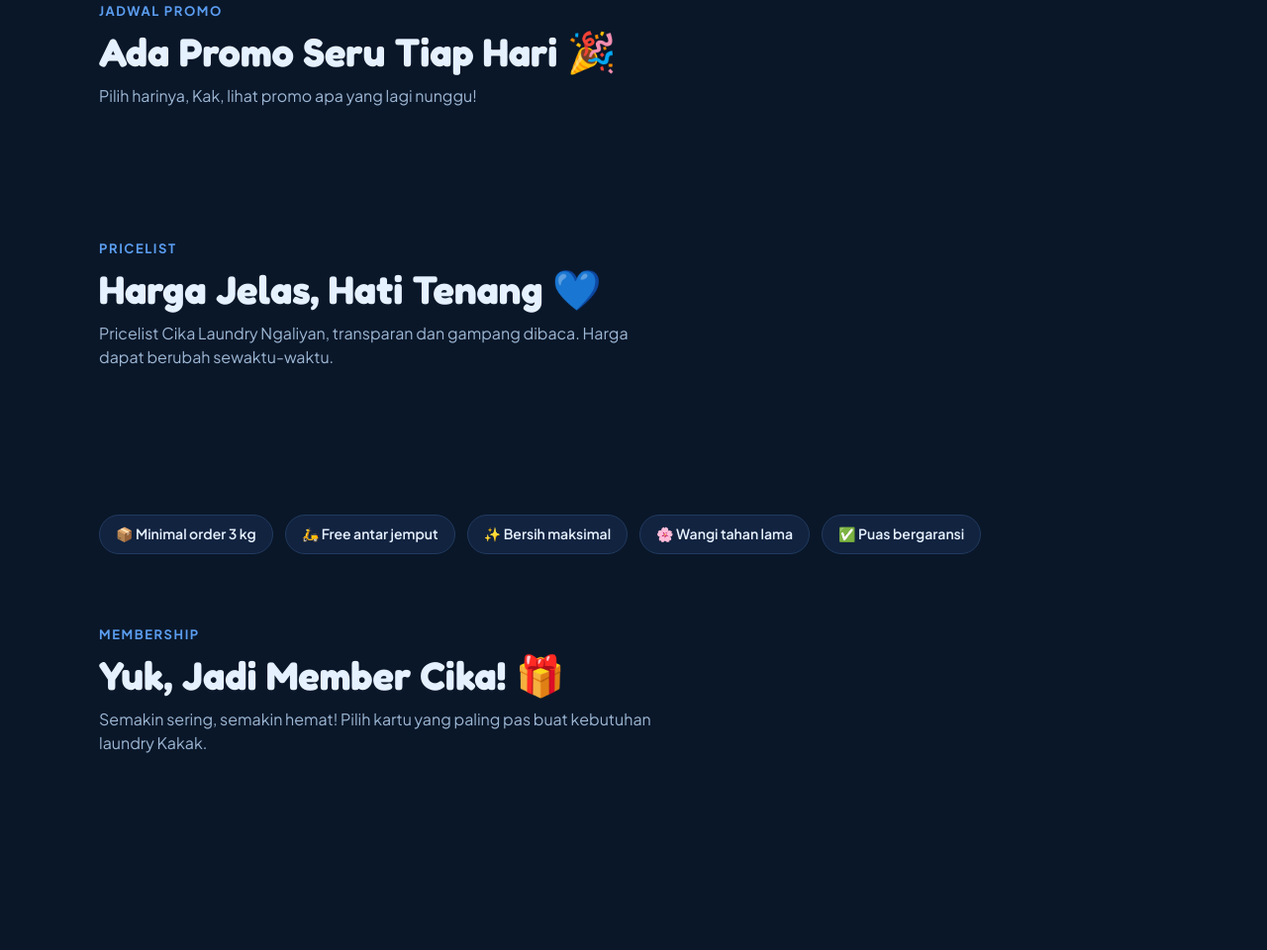
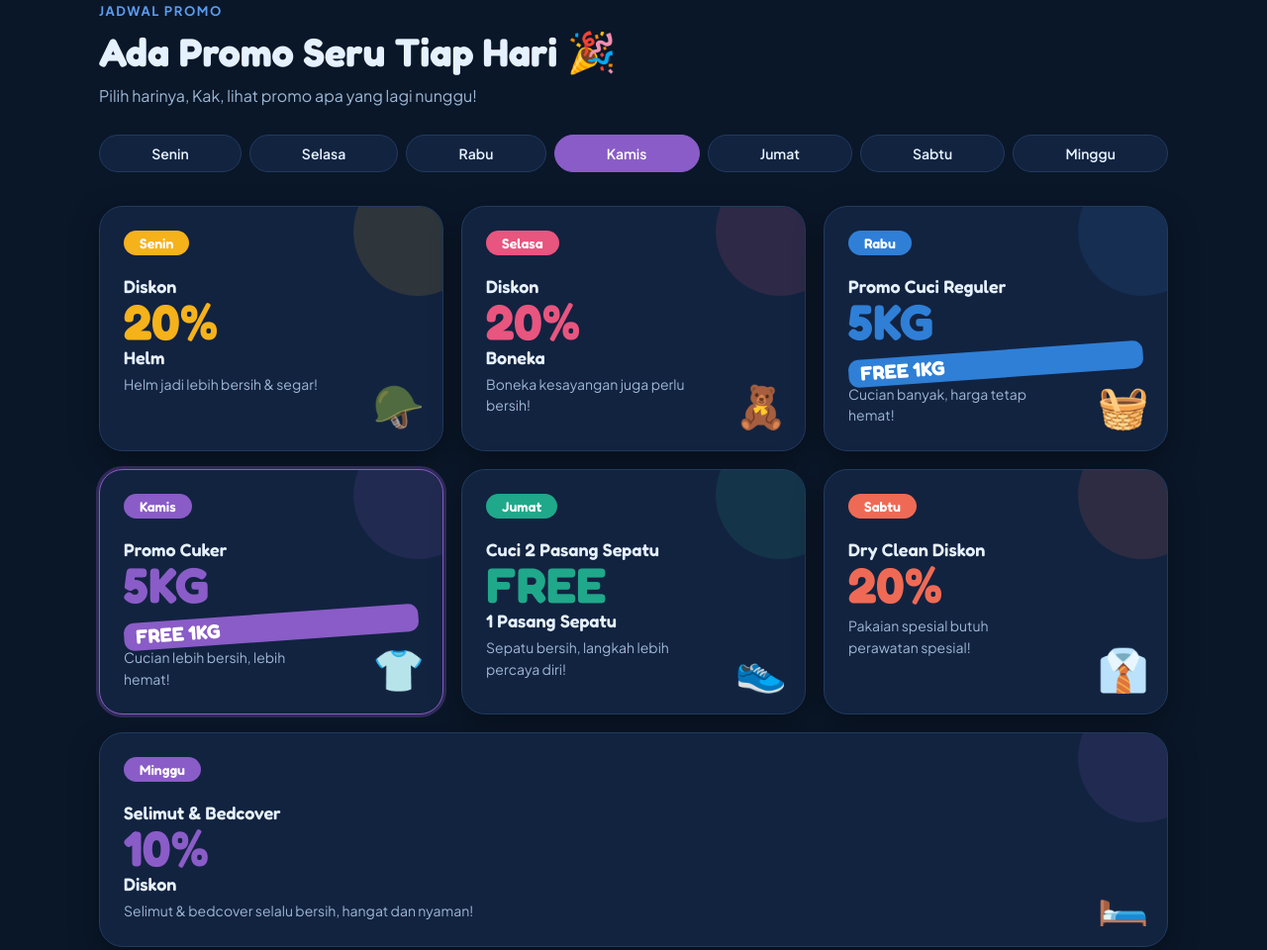
Before and after one commit to jesandand/cika, a plain HTML site: page index.html in a window 1280 px wide. Shown: the part 938-1898 px from the top of the page at 99% size. Drawn offline with Linux system fonts and the light colour scheme.

Commit message:
Update index.html

```diff
--- a/index.html
+++ b/index.html
@@ -104,7 +104,7 @@
 summary{font-weight:600;cursor:pointer}details p{color:var(--mut);margin-top:8px;font-size:15px}
 footer{background:var(--deep);color:#cfe1fb;padding:36px 0;text-align:center;font-size:14px;margin-top:68px}
 footer .fr{font-size:24px;color:#fff}
-.rv{opacity:0;transform:translateY(22px);transition:.6s}.rv.in{opacity:1;transform:none}
+.js .rv{opacity:0;transform:translateY(22px);transition:.6s}.js .rv.in{opacity:1;transform:none}
 @media(max-width:900px){nav ul{display:none}nav .ib{margin-left:auto}.hg,.two{grid-template-columns:1fr}.pg,.mg{grid-template-columns:1fr}.grid{grid-template-columns:1fr 1fr}.feat{grid-template-columns:1fr 1fr}}
 @media(max-width:520px){.grid{grid-template-columns:1fr}}
 </style>
@@ -225,4 +225,20 @@
 P.forEach(function(x){$('sv').add(new Option(x[0]+' – '+f(x[1])+'/kg'))});
 B.forEach(function(x){var a=document.createElement('a');a.target='_blank';a.rel='noopener';
  a.href='https://www.google.com/maps/search/?api=1&query='+encodeURIComponent('Cika Laundry '+x[0]+' '+x[1]);
- a.className='rv';a.innerHTML='<i>📍</i><span><b>Cika La
+ a.className='rv';a.innerHTML='<i>📍</i><span><b>Cika Laundry '+x[0]+'</b><small>'+x[1]+'</small></span>';$('br').appendChild(a);$('cb').add(new Option('Cika Laundry '+x[0]))});
+var S='';
+function calc(){var k=parseFloat($('kg').value)||0,i=$('sv').selectedIndex,h=P[i][1],pm=$('pm').checked&&(i===0||i===3);
+ $('wn').textContent=k<3?'Yuk, minimal order 3 kg ya Kak 😊':'';if(k<3)k=3;
+ var fr=pm?Math.floor(k/6):0,pay=k-fr;
+ S=P[i][0]+' '+k+' kg'+(fr?' (gratis '+fr+' kg)':'')+' = '+f(pay*h);
+ $('res').innerHTML='Dibayar <b>'+pay+' kg</b>'+(fr?' · Gratis <b>'+fr+' kg</b>':'')+'<br>Estimasi total: <b>'+f(pay*h)+'</b>'}
+$('kg').oninput=$('sv').onchange=$('pm').onchange=calc;calc();
+$('wa').onclick=function(){var m='Halo Cika Laundry, saya ingin memesan.\nNama: '+($('nm').value||'-')+'\nCabang: '+$('cb').value+'\nPesanan: '+S+'\nAntar jemput: '+($('aj').checked?'Ya':'Tidak')+'\nCatatan: '+($('ct').value||'-');
+ window.open('https://wa.me/?text='+encodeURIComponent(m),'_blank')};
+show(cur);
+var rv=document.querySelectorAll('.rv');function all(){rv.forEach(function(n){n.classList.add('in')})}
+document.documentElement.classList.add('js');
+if('IntersectionObserver' in window){var io=new IntersectionObserver(function(e){e.forEach(function(x){if(x.isIntersecting){x.target.classList.add('in');io.unobserve(x.target)}})},{threshold:0,rootMargin:'0px 0px -30px 0px'});rv.forEach(function(n){io.observe(n)});setTimeout(all,2500)}else all();
+</script>
+</body>
+</html>
```
